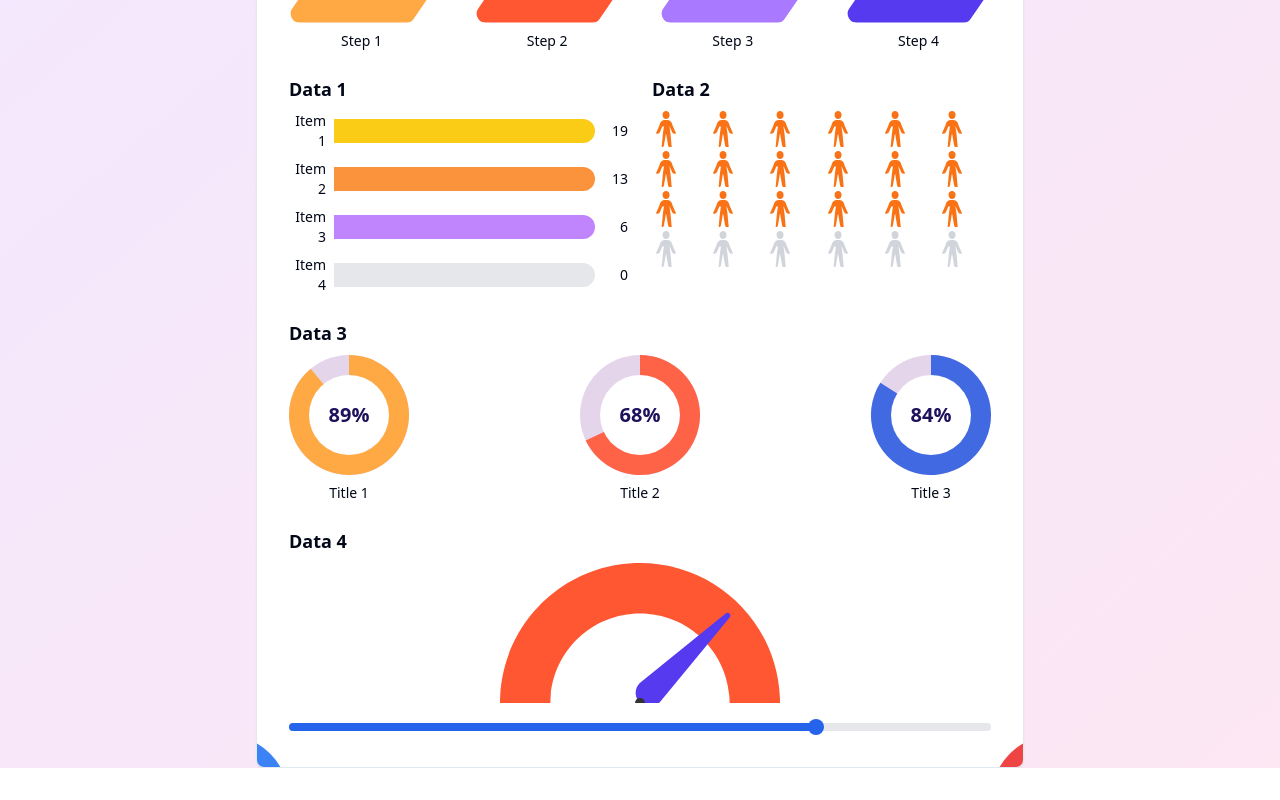
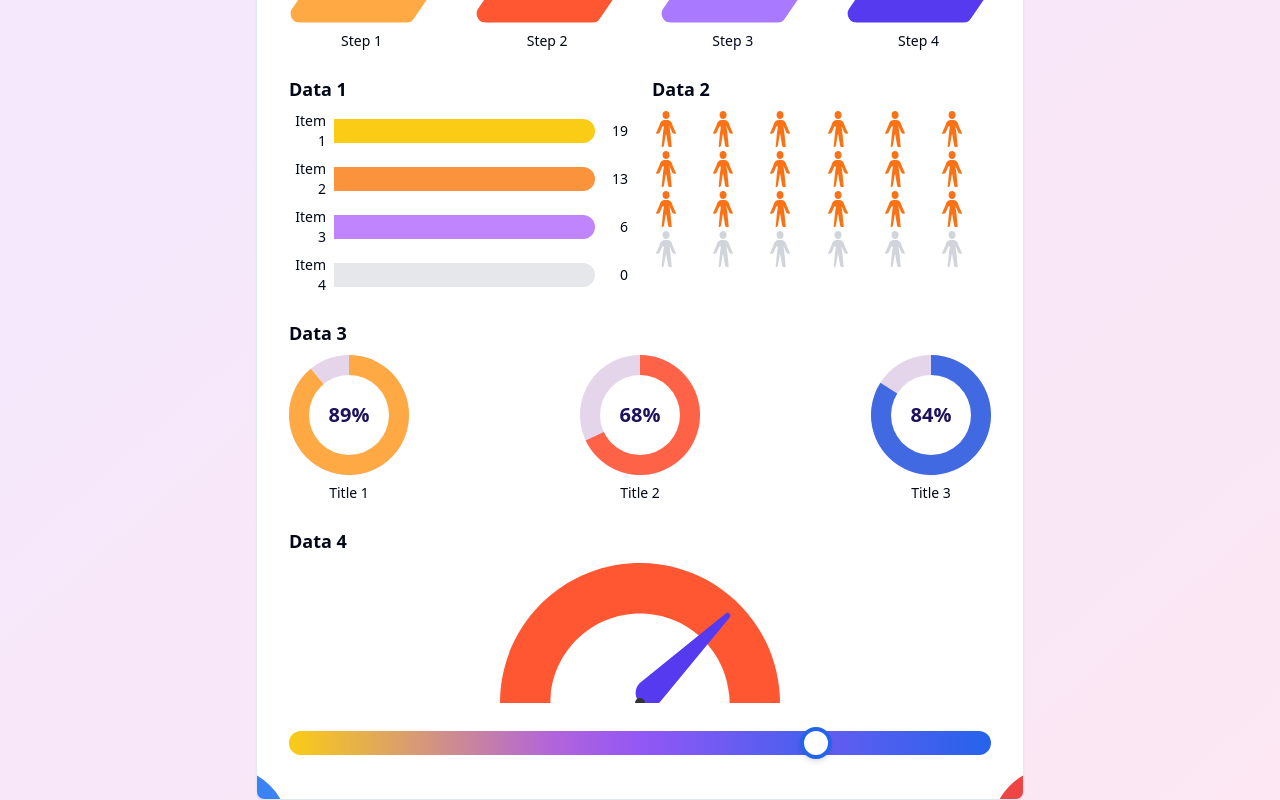
Before and after one commit to GPT-Engineer-App/dashboard-replicator, a React (Vite) app: page / in a window 1280 px wide. Shown: the part 322-1122 px from the top of the page. Before the commit the page ends 1090 px from the top, so only its background shows below. Built offline with nearby package versions, Linux system fonts and the light colour scheme.

Commit message:
GPT Engineer Update [skip gpt_engineer]

```diff
--- a/src/pages/Index.jsx
+++ b/src/pages/Index.jsx
@@ -137,18 +137,18 @@ const Index = () => {
           <div className="flex justify-center items-center">
             <DynamicGauge percentage={gaugeValue} />
           </div>
-          <div className="relative w-full h-4 mt-4">
-            <div className="absolute w-full h-2 bg-gray-200 rounded-full top-1"></div>
-            <div className="absolute h-2 bg-blue-600 rounded-full top-1" style={{width: `${gaugeValue}%`}}></div>
+          <div className="relative w-full h-12 mt-4">
+            <div className="absolute w-full h-6 bg-gradient-to-r from-yellow-400 via-orange-500 via-purple-500 to-blue-600 rounded-full top-3"></div>
+            <div className="absolute h-6 bg-gradient-to-r from-yellow-400 via-orange-500 via-purple-500 to-blue-600 rounded-full top-3 opacity-50" style={{width: `${gaugeValue}%`}}></div>
             <input
               type="range"
               min="0"
               max="100"
               value={gaugeValue}
               onChange={(e) => setGaugeValue(Number(e.target.value))}
-              className="absolute w-full top-0 h-4 opacity-0 cursor-pointer"
+              className="absolute w-full top-0 h-12 opacity-0 cursor-pointer"
             />
-            <div className="absolute w-4 h-4 bg-blue-600 rounded-full top-0 -ml-2" style={{left: `${gaugeValue}%`}}></div>
+            <div className="absolute w-8 h-8 bg-white border-4 border-blue-600 rounded-full top-2 -ml-4 shadow-md" style={{left: `${gaugeValue}%`}}></div>
           </div>
         </div>
       </Card>
```
